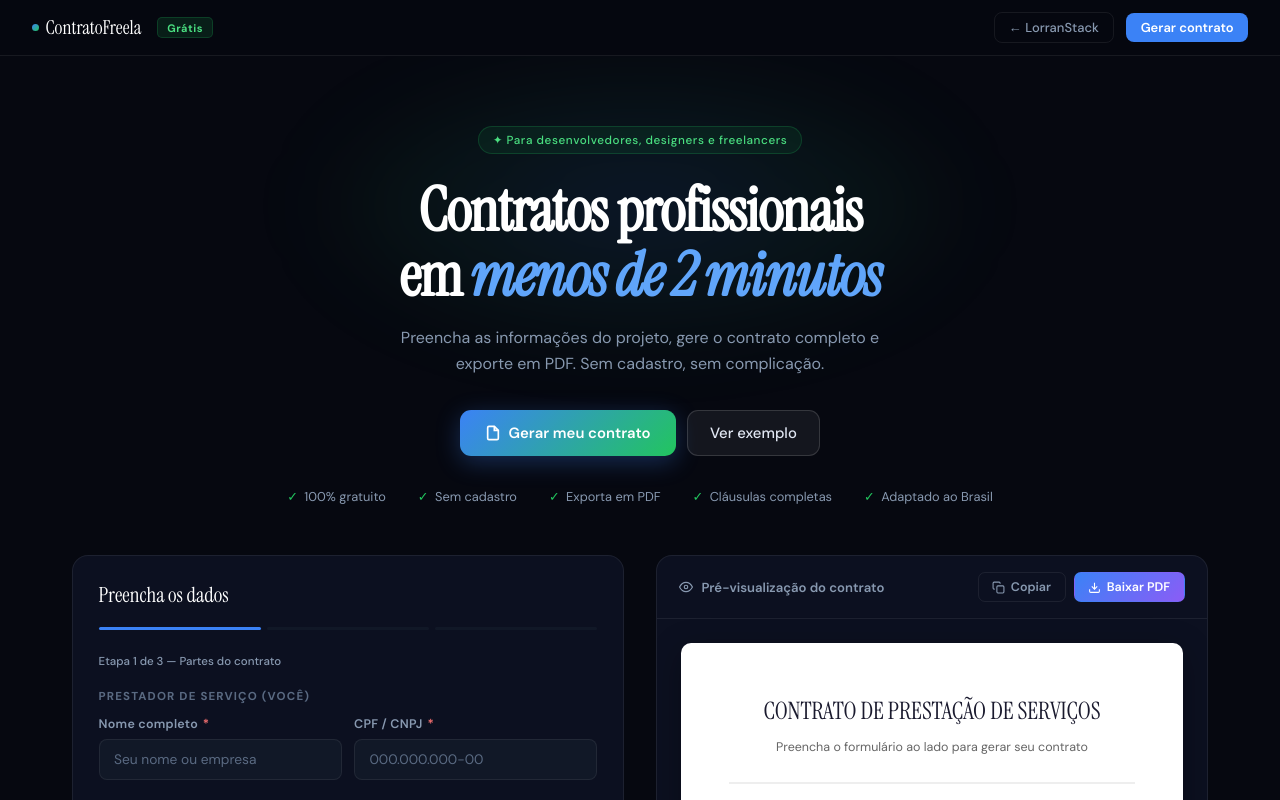
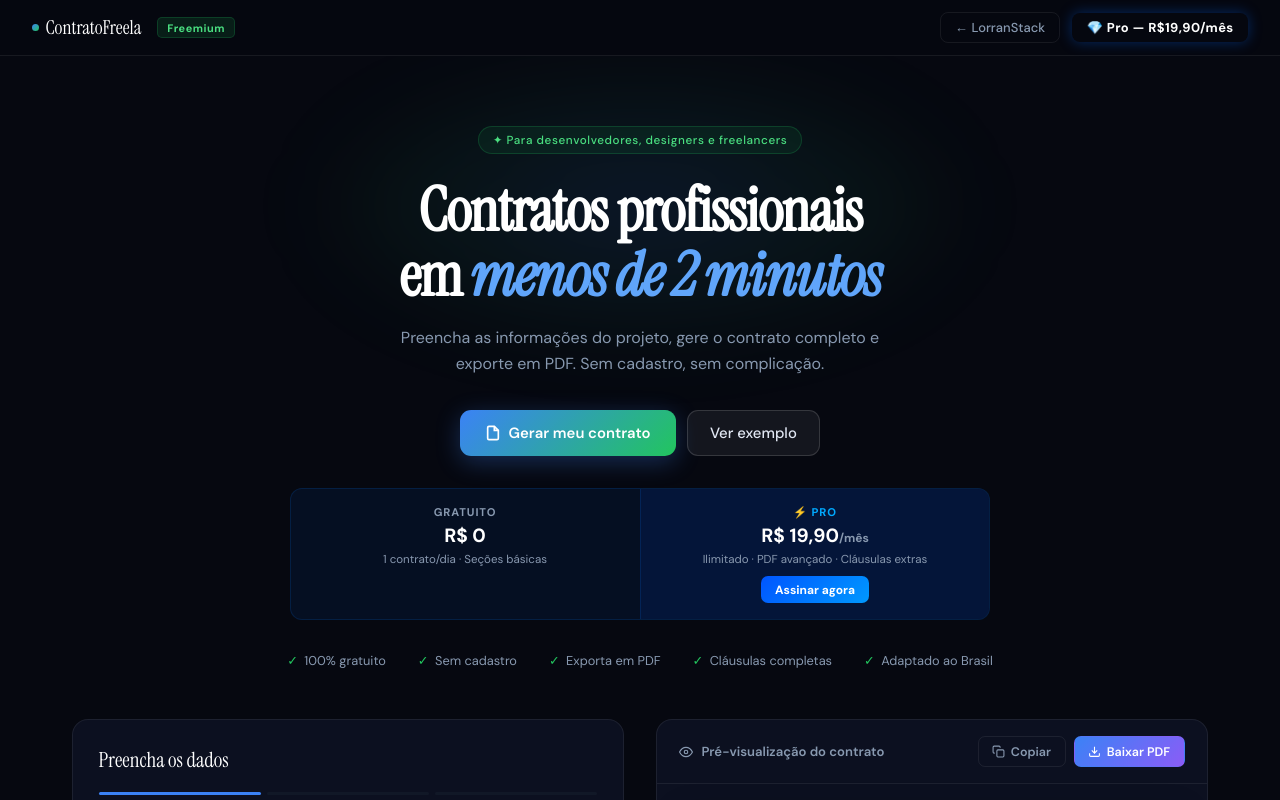
Before and after one commit to lorran562/lorranstack, a website: page public/contrato-freelancer.html in a window 1280 px wide. Shown: the top 800 px of the page. Drawn offline with Linux system fonts and the light colour scheme.

Commit message:
feat: Stripe integrado no ContratoFreela e README.dev
STRIPE — NOVOS PRODUTOS:
- ContratoFreela Pro: price_1TCuWXCqEzRk7OT3BsKbTPjI (R$19,90/mês)
- README.dev Pro: price_1TCuWvCqEzRk7OT3wWa3YLnq (R$27/mês)

API (api/create-checkout.js):
- Adicionados 'contratofreela-pro' e 'readme-dev-pro'
- Modo de pagamento corrigido para suportar ambos os novos planos

STRIPE-CHECKOUT.JS:
- Novos planos adicionados ao LORRANSTACK_CONFIG.PLANS

README-GENERATOR.HTML:
- Botão 'Assinar Pro' e botão nav agora chamam startCheckout()
- Script stripe-checkout.js incluído

CONTRATO-FREELANCER.HTML:
- Botão '💎 Pro — R$19,90/mês' adicionado ao nav
- Banner de planos (Grátis vs Pro) adicionado no hero
- Script stripe-checkout.js incluído
- Badge atualizado para 'Freemium'

```diff
--- a/public/contrato-freelancer.html
+++ b/public/contrato-freelancer.html
@@ -203,10 +203,12 @@ footer a:hover{color:var(--text)}
     <div class="logo-dot"></div>
     ContratoFreela
   </div>
-  <span class="nav-badge">Grátis</span>
+  <span class="nav-badge">Freemium</span>
   <div class="nav-r">
     <a href="/" class="nav-btn">← LorranStack</a>
-    <button class="nav-btn-cta" onclick="scrollToApp()">Gerar contrato</button>
+    <button class="nav-btn-cta" style="background:var(--brand);color:#fff;border:none;font-weight:700;letter-spacing:.03em;box-shadow:0 0 14px rgba(0,102,255,.35)" onclick="assinarPro()">
+      💎 Pro — R$19,90/mês
+    </button>
   </div>
 </nav>
 
@@ -230,7 +232,22 @@ footer a:hover{color:var(--text)}
         Ver exemplo
       </button>
     </div>
-    <div class="hero-features">
+    <!-- Pricing banner compacto -->
+<div style="display:flex;justify-content:center;gap:1px;max-width:700px;margin:0 auto 2rem;background:rgba(0,100,255,.08);border:1px solid rgba(0,120,255,.15);border-radius:12px;overflow:hidden">
+  <div style="flex:1;padding:1rem 1.2rem;text-align:center">
+    <div style="font-size:.7rem;font-weight:700;color:var(--muted2);text-transform:uppercase;letter-spacing:.08em;margin-bottom:.3rem">Gratuito</div>
+    <div style="font-size:1.2rem;font-weight:700;color:#fff;margin-bottom:.2rem">R$ 0</div>
+    <div style="font-size:.72rem;color:var(--muted2)">1 contrato/dia · Seções básicas</div>
+  </div>
+  <div style="flex:1;padding:1rem 1.2rem;text-align:center;background:rgba(0,80,255,.1);border-left:1px solid rgba(0,120,255,.15)">
+    <div style="font-size:.7rem;font-weight:700;color:#00aaff;text-transform:uppercase;letter-spacing:.08em;margin-bottom:.3rem">⚡ Pro</div>
+    <div style="font-size:1.2rem;font-weight:700;color:#fff;margin-bottom:.2rem">R$ 19,90<span style="font-size:.75rem;color:var(--muted2)">/mês</span></div>
+    <div style="font-size:.72rem;color:var(--muted2);margin-bottom:.6rem">Ilimitado · PDF avançado · Cláusulas extras</div>
+    <button onclick="assinarPro()" style="padding:.35rem .9rem;border-radius:7px;background:linear-gradient(135deg,#0055ff,#0099ff);color:#fff;font-size:.75rem;font-weight:700;border:none;cursor:pointer;font-family:var(--sans)">Assinar agora</button>
+  </div>
+</div>
+
+<div class="hero-features">
       <div class="hero-feat"><span class="hero-feat-icon">✓</span> 100% gratuito</div>
       <div class="hero-feat"><span class="hero-feat-icon">✓</span> Sem cadastro</div>
       <div class="hero-feat"><span class="hero-feat-icon">✓</span> Exporta em PDF</div>
@@ -809,5 +826,11 @@ nextMonth.setMonth(nextMonth.getMonth()+1);
 document.getElementById('data-inicio').value=today.toISOString().split('T')[0];
 document.getElementById('data-fim').value=nextMonth.toISOString().split('T')[0];
 </script>
+<script src="/stripe-checkout.js"></script>
+<script>
+function assinarPro() {
+  startCheckout('contratofreela-pro');
+}
+</script>
 </body>
 </html>
--- a/public/stripe-checkout.js
+++ b/public/stripe-checkout.js
@@ -5,9 +5,11 @@ const LORRANSTACK_CONFIG = {
   PUBLIC_KEY:  'pk_test_51SGlekCqEzRk7OT36E6iybyjw0LHJkHIoU2az7K90Lm4c0rb0ebw80Fbke5A622sDIvBvLiXmM5VPqJUqxfhqMQU00EsAGVjFv', // pk_test_...
   API_BASE:    'https://lorranstack-six.vercel.app/api',
   PLANS: {
-    'creator':       { price_id: 'price_1TCl0CCqEzRk7OT3KEUcrgJj', mode: 'subscription' },
-    'creator-pro':   { price_id: 'price_1TCl28CqEzRk7OT3hTbyoASj', mode: 'subscription' },
-    'featured-slot': { price_id: 'price_1TCl2wCqEzRk7OT3F6PpuxKb', mode: 'payment'      },
+    'creator':            { price_id: 'price_1TCl0CCqEzRk7OT3KEUcrgJj', mode: 'subscription' },
+    'creator-pro':        { price_id: 'price_1TCl28CqEzRk7OT3hTbyoASj', mode: 'subscription' },
+    'featured-slot':      { price_id: 'price_1TCl2wCqEzRk7OT3F6PpuxKb', mode: 'payment'      },
+    'contratofreela-pro': { price_id: 'price_1TCuWXCqEzRk7OT3BsKbTPjI', mode: 'subscription' },
+    'readme-dev-pro':     { price_id: 'price_1TCuWvCqEzRk7OT3wWa3YLnq', mode: 'subscription' },
   },
 };
 
```
Also changed, not shown: api/create-checkout.js (+12 -4 lines), public/readme-generator.html (+9 -3 lines).
